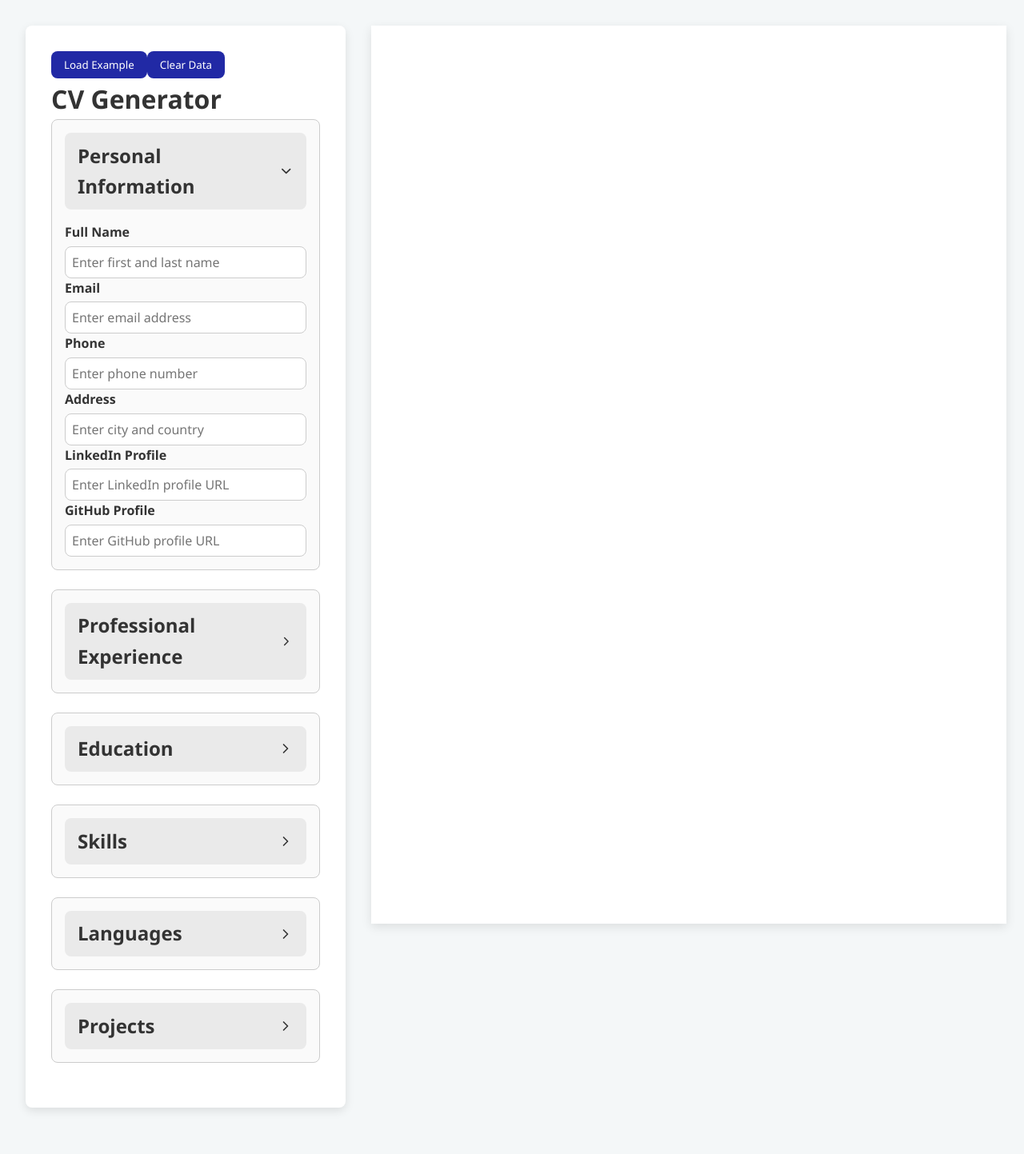
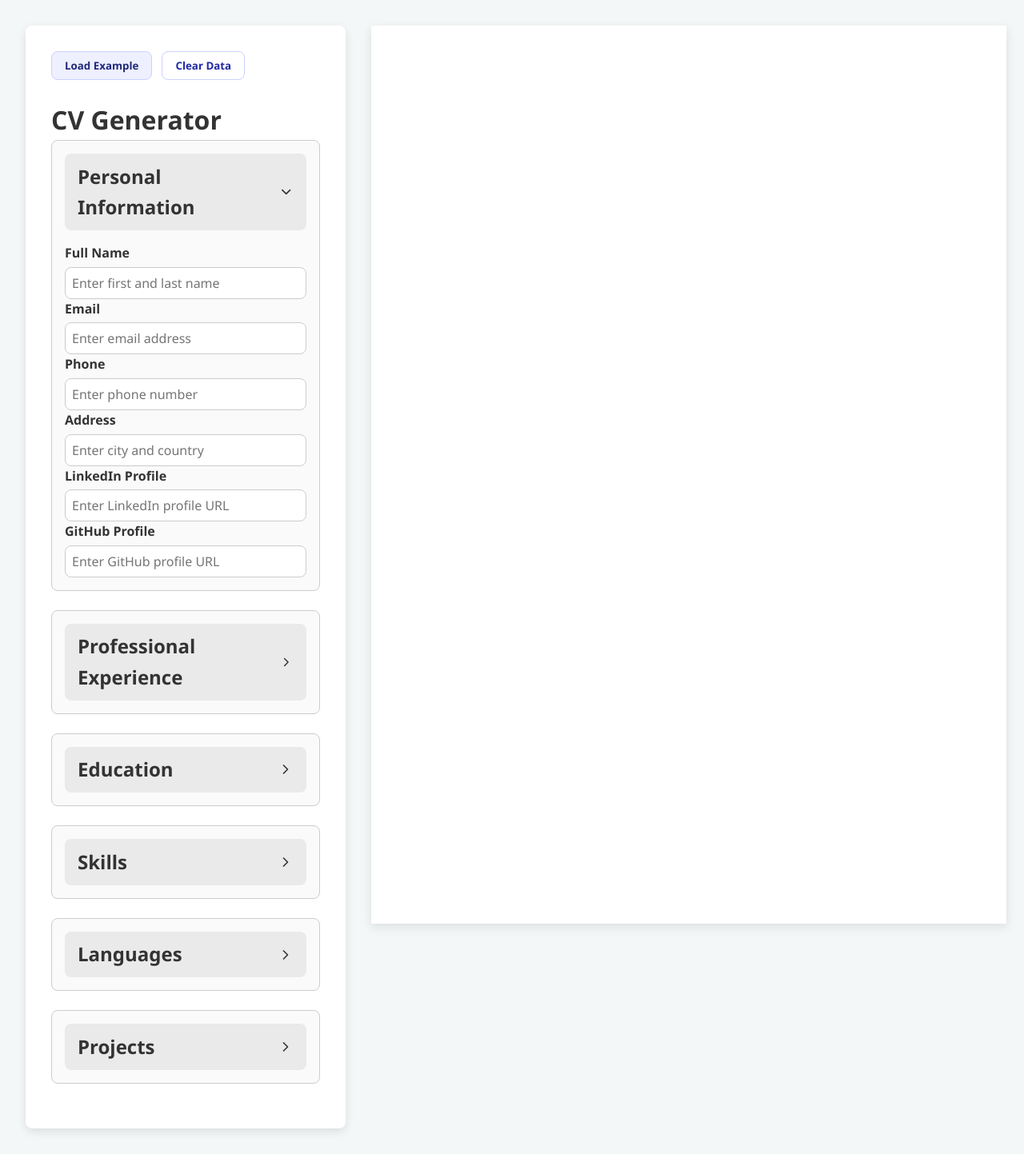
Before and after one commit to dlastic/cv-application, a React (Vite) app: page / in a window 1280 px wide. Shown: the whole page at 80% size. Before the commit the page ends 1417 px from the top, so only its background shows below. Built offline with nearby package versions, Linux system fonts and the light colour scheme.

Commit message:
Improve button styles

```diff
--- a/src/App.css
+++ b/src/App.css
@@ -6,9 +6,14 @@
   --color-card-bg: #fafafa;
   --color-preview-card-bg: #e5e5e5;
   --color-border: #ccc;
+  --color-outline-border: #cbd1ff;
   --color-cv-text: #000;
   --color-cv-border: #111;
   --color-text: #333;
+  --color-secondary: #eef0ff;
+  --color-secondary-text: #20297a;
+  --color-danger: #d14343;
+  --color-danger-dark: #a92f2f;
 
   --space-xxs: 0.25rem;
   --space-xs: 0.5rem;
@@ -49,13 +54,53 @@ button {
   border: none;
   border-radius: var(--border-radius);
   padding: var(--space-xs) var(--space-md);
-  background-color: var(--color-primary);
+  /* background-color: var(--color-primary); */
   color: white;
-  transition: background 0.2s ease;
+  font-weight: 600;
+  display: inline-flex;
+  align-items: center;
+  justify-content: center;
+  gap: var(--space-xxs);
+  transition: background 0.2s ease, transform 0.1s ease;
 }
 
 button:hover {
   background-color: var(--color-primary-dark);
+  transform: translateY(-1px);
+}
+
+button:focus-visible {
+  outline: 2px solid var(--color-primary);
+  outline-offset: 2px;
+}
+
+.btn-secondary {
+  background-color: var(--color-secondary);
+  color: var(--color-secondary-text);
+  border: 1px solid var(--color-outline-border);
+}
+
+button.btn-secondary:hover {
+  background-color: #dfe4ff;
+}
+
+.btn-outline {
+  background: transparent;
+  color: var(--color-primary);
+  border: 1px solid var(--color-outline-border);
+}
+
+button.btn-outline:hover {
+  background-color: rgba(33, 41, 165, 0.08);
+}
+
+.btn-danger {
+  background-color: var(--color-danger);
+  color: #fff;
+}
+
+button.btn-danger:hover {
+  background-color: var(--color-danger-dark);
 }
 
 .App {
@@ -130,6 +175,34 @@ button:hover {
   overflow: hidden;
 }
 
+.toolbar {
+  display: flex;
+  gap: var(--space-sm);
+  flex-wrap: wrap;
+  margin-bottom: var(--space-lg);
+}
+
+.list-actions {
+  display: flex;
+  justify-content: flex-end;
+  margin-top: var(--space-md);
+}
+
+.form-actions {
+  display: flex;
+  justify-content: flex-end;
+}
+
+.experience form,
+.education form,
+.skill form,
+.project form,
+.languages form {
+  display: flex;
+  flex-direction: column;
+  gap: var(--space-sm);
+}
+
 label {
   display: block;
   font-weight: 600;
@@ -151,10 +224,6 @@ textarea {
 textarea {
   resize: vertical;
   min-height: 80px;
-}
-
-form button:last-of-type {
-  margin-top: var(--space-md);
 }
 
 input:focus,
--- a/src/App.jsx
+++ b/src/App.jsx
@@ -90,8 +90,14 @@ export default function App() {
   return (
     <div className="App">
       <div className="edit-section">
-        <button onClick={loadExample}>Load Example</button>
-        <button onClick={clearData}>Clear Data</button>
+        <div className="toolbar">
+          <button className="btn btn-secondary" onClick={loadExample}>
+            Load Example
+          </button>
+          <button className="btn btn-outline" onClick={clearData}>
+            Clear Data
+          </button>
+        </div>
         <h1>CV Generator</h1>
 
         {sections.map(({ key, title, content, defaultOpen }) => (
--- a/src/components/Education.jsx
+++ b/src/components/Education.jsx
@@ -53,9 +53,15 @@ export default function Education({
           placeholder="Enter end date"
         />
 
-        <button type="button" onClick={deleteEducation}>
-          Delete
-        </button>
+        <div className="form-actions">
+          <button
+            className="btn btn-danger"
+            type="button"
+            onClick={deleteEducation}
+          >
+            Delete
+          </button>
+        </div>
       </form>
     </div>
   );
--- a/src/components/EducationList.jsx
+++ b/src/components/EducationList.jsx
@@ -24,9 +24,15 @@ export default function EducationList({ educations, setEducations }) {
           deleteEducation={() => deleteEducation(edu.id)}
         />
       ))}
-      <button type="button" onClick={addEducation}>
-        Add Education
-      </button>
+      <div className="list-actions">
+        <button
+          className="btn btn-outline"
+          type="button"
+          onClick={addEducation}
+        >
+          Add Education
+        </button>
+      </div>
     </>
   );
 }
--- a/src/components/Experience.jsx
+++ b/src/components/Experience.jsx
@@ -62,9 +62,15 @@ export default function Experience({
           placeholder="Describe your role and achievements"
         ></textarea>
 
-        <button type="button" onClick={deleteExperience}>
-          Delete
-        </button>
+        <div className="form-actions">
+          <button
+            className="btn btn-danger"
+            type="button"
+            onClick={deleteExperience}
+          >
+            Delete
+          </button>
+        </div>
       </form>
     </div>
   );
--- a/src/components/ExperienceList.jsx
+++ b/src/components/ExperienceList.jsx
@@ -26,9 +26,15 @@ export default function ExperienceList({ experiences, setExperiences }) {
           deleteExperience={() => deleteExperience(exp.id)}
         />
       ))}
-      <button type="button" onClick={addExperience}>
-        Add Experience
-      </button>
+      <div className="list-actions">
+        <button
+          className="btn btn-outline"
+          type="button"
+          onClick={addExperience}
+        >
+          Add Experience
+        </button>
+      </div>
     </>
   );
 }
--- a/src/components/Language.jsx
+++ b/src/components/Language.jsx
@@ -36,9 +36,15 @@ export default function Language({ language, setLanguage, deleteLanguage }) {
           <option value="native">Native or bilingual proficiency</option>
         </select>
 
-        <button type="button" onClick={deleteLanguage}>
-          Delete
-        </button>
+        <div className="form-actions">
+          <button
+            className="btn btn-danger"
+            type="button"
+            onClick={deleteLanguage}
+          >
+            Delete
+          </button>
+        </div>
       </form>
     </div>
   );
--- a/src/components/LanguagesList.jsx
+++ b/src/components/LanguagesList.jsx
@@ -28,9 +28,11 @@ export default function LanguagesList({ languages, setLanguages }) {
           deleteLanguage={() => deleteLanguage(language.id)}
         />
       ))}
-      <button type="button" onClick={addLanguage}>
-        Add Language
-      </button>
+      <div className="list-actions">
+        <button className="btn btn-outline" type="button" onClick={addLanguage}>
+          Add Language
+        </button>
+      </div>
     </>
   );
 }
--- a/src/components/Project.jsx
+++ b/src/components/Project.jsx
@@ -12,9 +12,15 @@ export default function Project({ project, setProject, deleteProject }) {
           placeholder="Enter project title"
         />
 
-        <button type="button" onClick={deleteProject}>
-          Delete
-        </button>
+        <div className="form-actions">
+          <button
+            className="btn btn-danger"
+            type="button"
+            onClick={deleteProject}
+          >
+            Delete
+          </button>
+        </div>
       </form>
     </div>
   );
--- a/src/components/ProjectsList.jsx
+++ b/src/components/ProjectsList.jsx
@@ -28,9 +28,11 @@ export default function ProjectsList({ projects, setProjects }) {
           deleteProject={() => deleteProject(project.id)}
         />
       ))}
-      <button type="button" onClick={addProject}>
-        Add Project
-      </button>
+      <div className="list-actions">
+        <button className="btn btn-outline" type="button" onClick={addProject}>
+          Add Project
+        </button>
+      </div>
     </>
   );
 }
--- a/src/components/Skill.jsx
+++ b/src/components/Skill.jsx
@@ -14,9 +14,15 @@ export default function Skill({ skill, setSkill, deleteSkill }) {
           placeholder="Enter skill"
         />
 
-        <button type="button" onClick={deleteSkill}>
-          Delete
-        </button>
+        <div className="form-actions">
+          <button
+            className="btn btn-danger"
+            type="button"
+            onClick={deleteSkill}
+          >
+            Delete
+          </button>
+        </div>
       </form>
     </div>
   );
--- a/src/components/SkillsList.jsx
+++ b/src/components/SkillsList.jsx
@@ -24,9 +24,11 @@ export default function SkillsList({ skills, setSkills }) {
           deleteSkill={() => deleteSkill(skill.id)}
         />
       ))}
-      <button type="button" onClick={addSkill}>
-        Add Skill
-      </button>
+      <div className="list-actions">
+        <button className="btn btn-outline" type="button" onClick={addSkill}>
+          Add Skill
+        </button>
+      </div>
     </>
   );
 }
```
